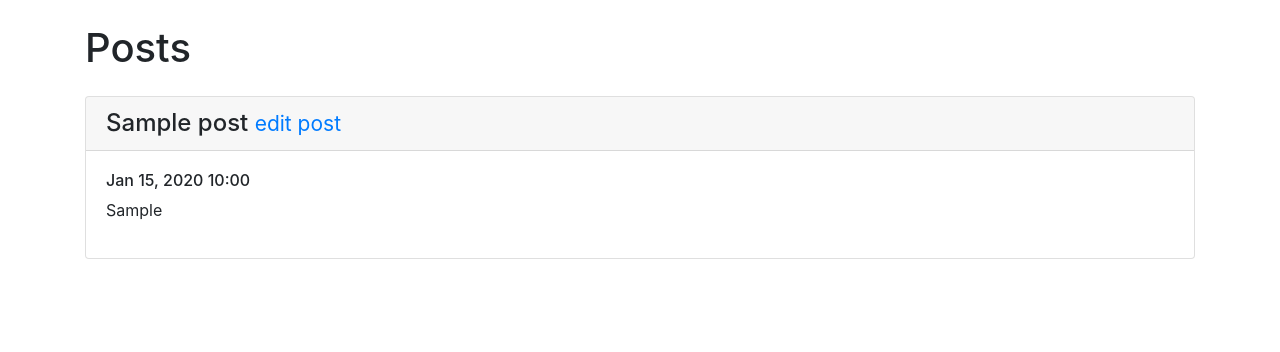
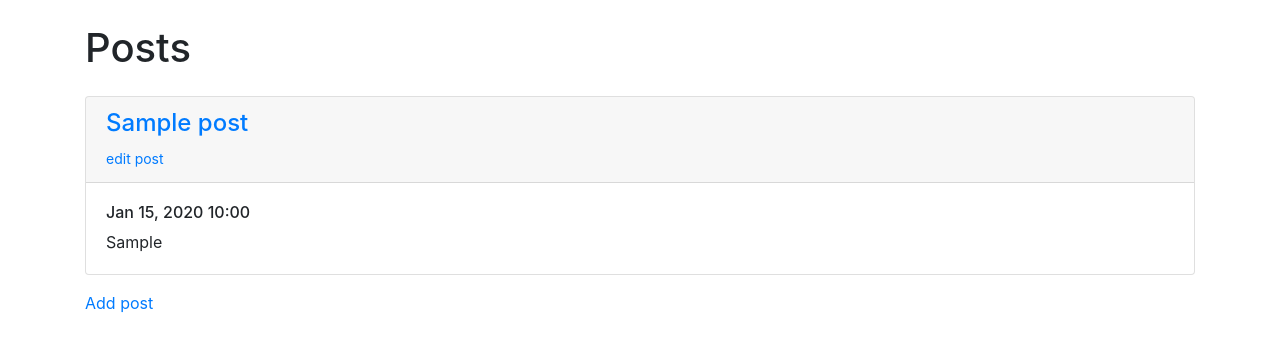
Before and after one commit to yawok/blog-website, a Django app: page /posts/ in a window 1280 px wide. Shown: the part 58-410 px from the top of the page. Run offline with Django 4.2, Linux system fonts and the light colour scheme; a user stored in the database is signed in; tables that the repository leaves empty hold one stand-in row (values such as "Sample post"); some libraries are stand-ins or nearby versions.

Commit message:
styled posts and post pages.

```diff
--- a/blogposts/templates/blogposts/posts.html
+++ b/blogposts/templates/blogposts/posts.html
@@ -8,20 +8,26 @@
 {% block content %}
 	{% for title in title %}
 		<div class="card mb-3">
-			<h4 class="card-header">
-				{{ title }}
-				<small>
-
-					<a href="{% url 'blogposts:edit_post' title.id %}">
-						edit post</a>
-				</small>
-			</h4>
+			<div class="card-header">
+				<h4>
+					<a href="{% url 'blogposts:post' title.id %}">{{ title }}</a>
+				</h4>
+				{% if title.owner == user %}
+					<small>
+						<a href="{% url 'blogposts:edit_post' title.id %}">
+							edit post</a>
+					</small>
+				{% endif%}
+			</div>
 			<div class="card-body">
 				<h6>{{ title.date|date:'M d, Y H:i' }}</h6>
-				{{ title.post|linebreaks }}
+				{{ title.post|truncatechars:150 }}
 			</div>
 		</div>
 	{% empty %}
 		<li><h3>No posts yet</h3></li>
 	{% endfor %}
+	{% if user.is_authenticated %}
+		<a href="{% url 'blogposts:new_post' %}">Add post</a>
+	{% endif %}
 {% endblock content %}
```
Also changed, not shown: blogposts/templates/blogposts/post.html (+10 -5 lines).
